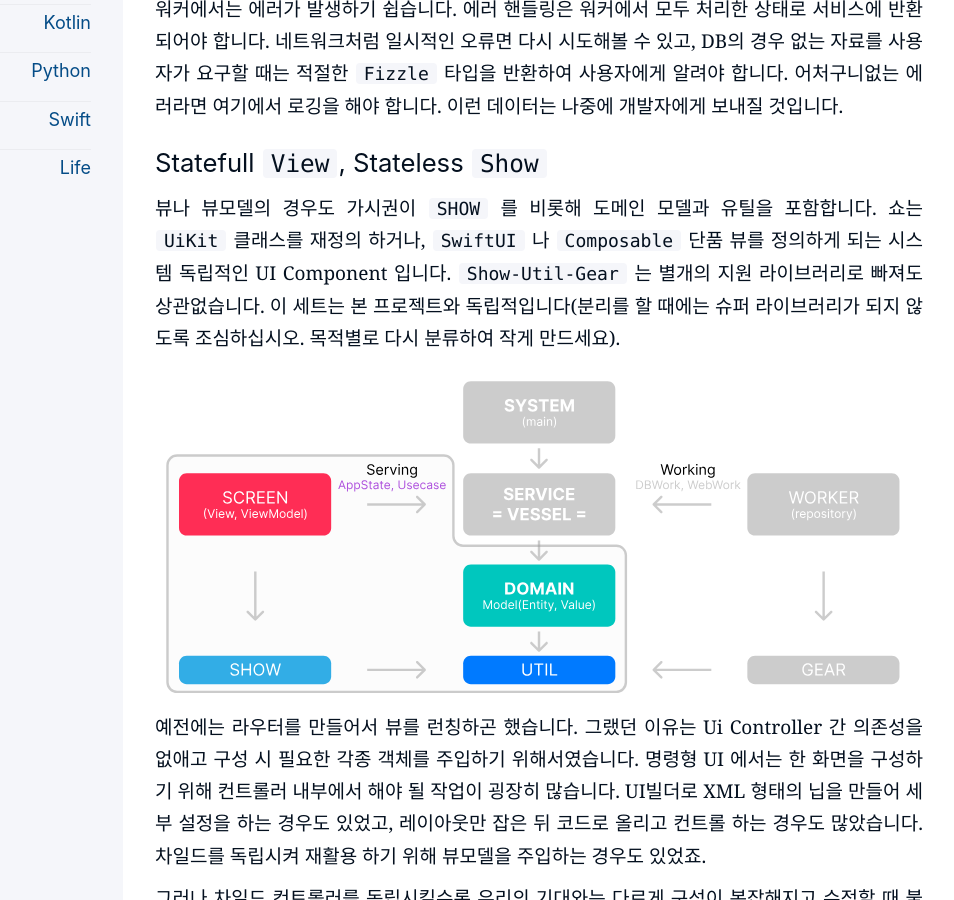
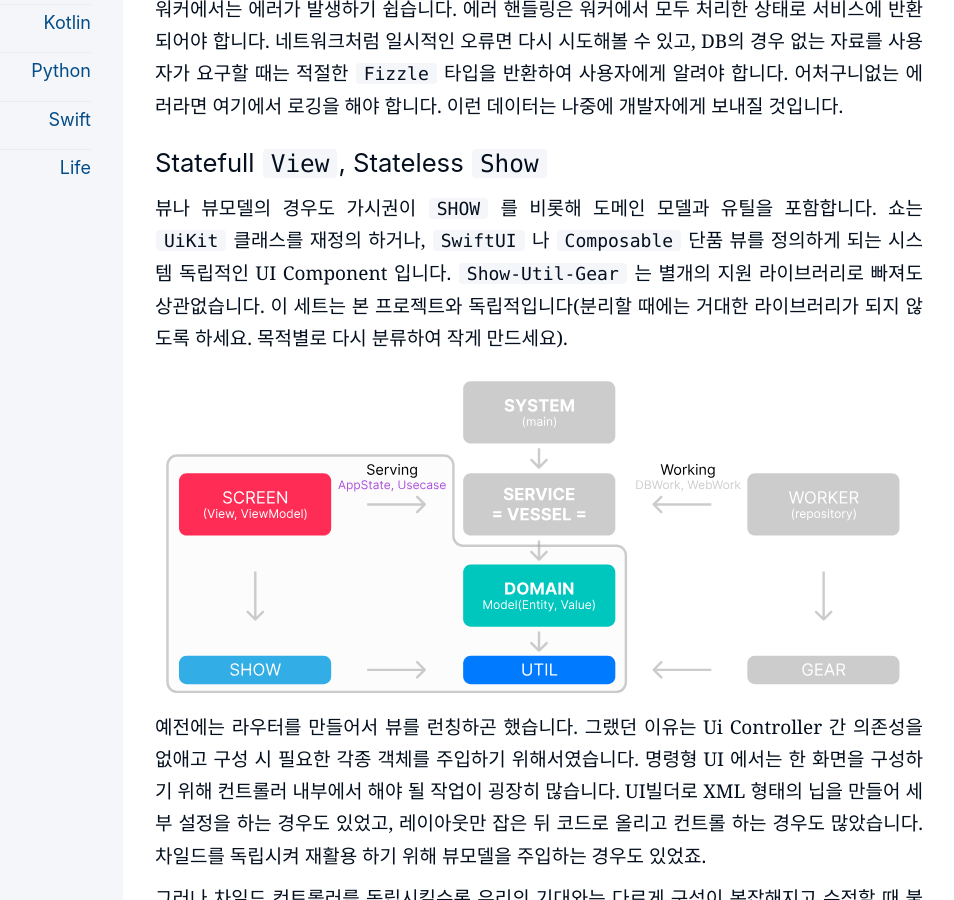
Before and after one commit to kiroshin/kiroshin.github.io, a Jekyll site: the page built from _posts/2024-07-22-hello-pure.md, in a window 1280 px wide and 900 px high, scrolled down 12717 px. Shown: the whole window, without its empty margins (197-1151 px from the left). Built offline with Jekyll 4.4.1, drawn with Linux system fonts in a browser that asks for light colours.

Commit message:
Update 2024-07-22-hello-pure.md

```diff
--- a/_posts/2024-07-22-hello-pure.md
+++ b/_posts/2024-07-22-hello-pure.md
@@ -441,7 +441,7 @@ enum Fizzle: LocalizedError {
 
 ## Statefull `View`, Stateless `Show`
 
-뷰나 뷰모델의 경우도 가시권이 `SHOW` 를 비롯해 도메인 모델과 유틸을 포함합니다. 쇼는 `UiKit` 클래스를 재정의 하거나, `SwiftUI` 나 `Composable` 단품 뷰를 정의하게 되는 시스템 독립적인 UI Component 입니다. `Show-Util-Gear` 는 별개의 지원 라이브러리로 빠져도 상관없습니다. 이 세트는 본 프로젝트와 독립적입니다(분리를 할 때에는 슈퍼 라이브러리가 되지 않도록 조심하십시오. 목적별로 다시 분류하여 작게 만드세요).
+뷰나 뷰모델의 경우도 가시권이 `SHOW` 를 비롯해 도메인 모델과 유틸을 포함합니다. 쇼는 `UiKit` 클래스를 재정의 하거나, `SwiftUI` 나 `Composable` 단품 뷰를 정의하게 되는 시스템 독립적인 UI Component 입니다. `Show-Util-Gear` 는 별개의 지원 라이브러리로 빠져도 상관없습니다. 이 세트는 본 프로젝트와 독립적입니다(분리할 때에는 거대한 라이브러리가 되지 않도록 하세요. 목적별로 다시 분류하여 작게 만드세요).
 
 ![Screen visibility](/assets/architecture-screen-visibility.svg)
 
```
